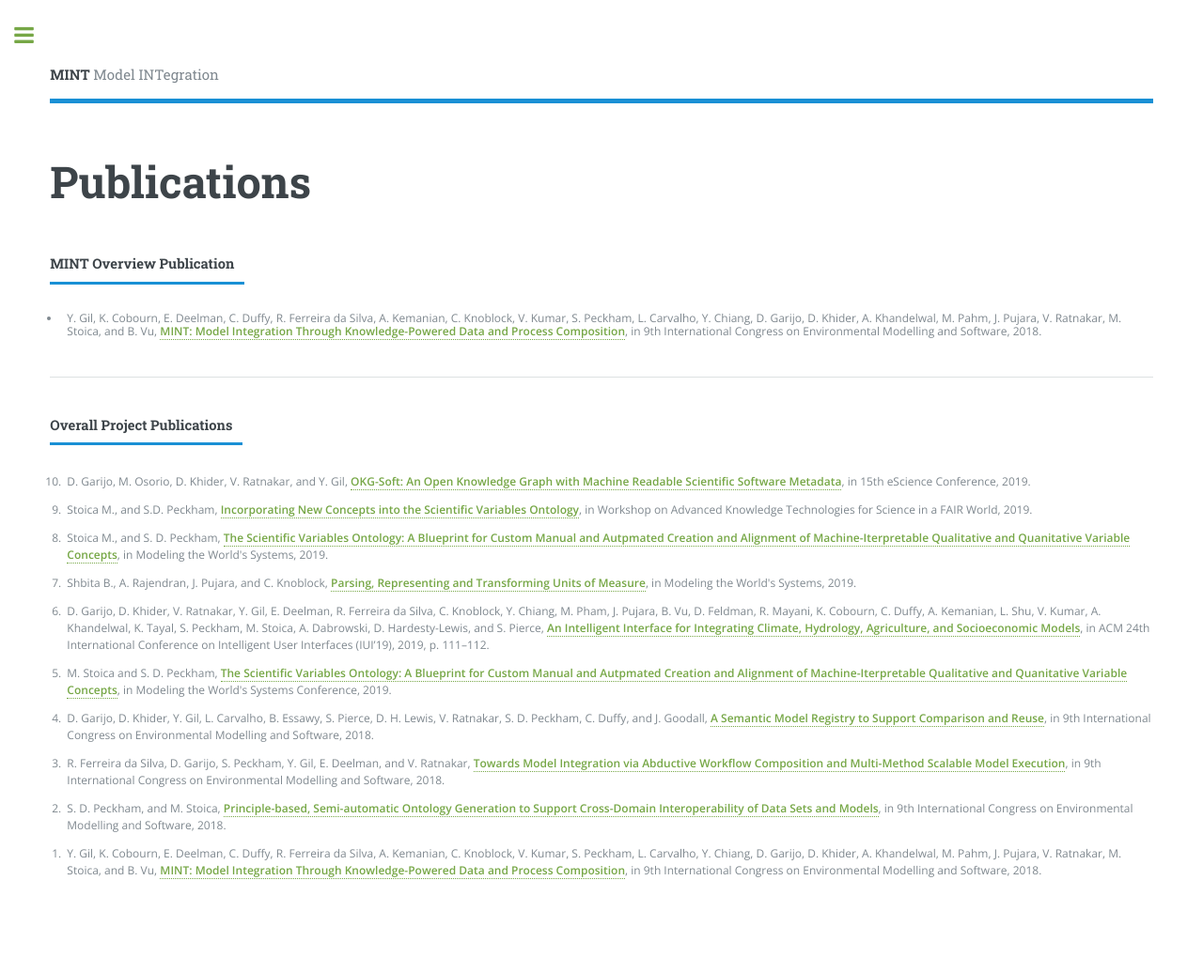
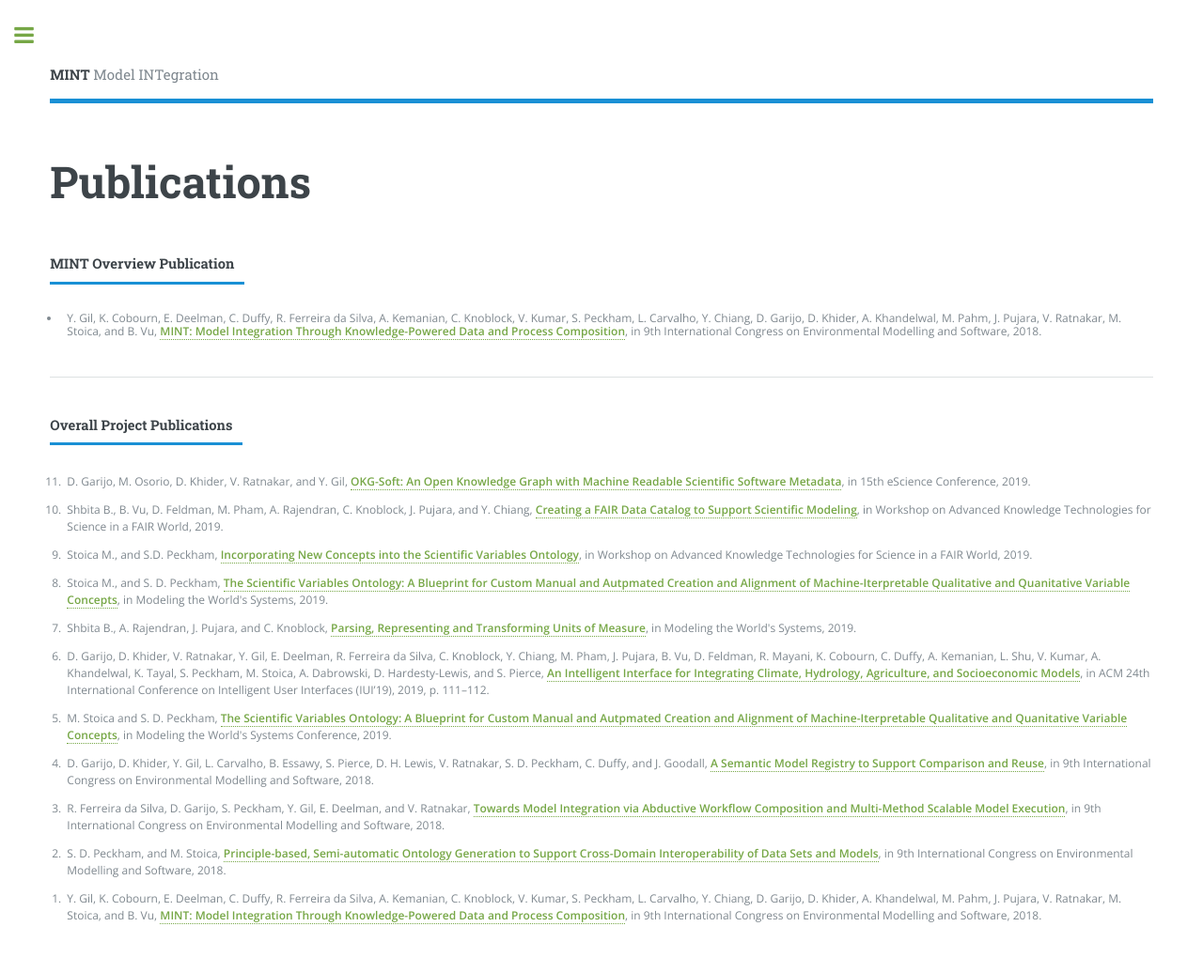
Before and after one commit to KnowledgeCaptureAndDiscovery/MINT, a Jekyll site: the page built from publications.html, in a window 1280 px wide. Shown: the whole page at 94% size. Built offline with Jekyll 4.4.1, drawn with Linux system fonts in a browser that asks for light colours; before the commit the page ends 988 px from its top, so only the background shows below that.

Commit message:
Added Data-Catalog publication from AKTS (eScience19)

```diff
--- a/_data/publications.yml
+++ b/_data/publications.yml
@@ -2,6 +2,11 @@
   authors: "D. Garijo, M. Osorio, D. Khider, V. Ratnakar, and Y. Gil"
   link: "/assets/publications/garijo-etal-escience19.pdf"
   description: "15th eScience Conference, 2019"
+
+- title: "Creating a FAIR Data Catalog to Support Scientific Modeling"
+  authors: "Shbita B., B. Vu, D. Feldman, M. Pham, A. Rajendran, C. Knoblock, J. Pujara, and Y. Chiang"
+  link: "/assets/publications/shbita-etal-escience19.pdf"
+  description: "Workshop on Advanced Knowledge Technologies for Science in a FAIR World, 2019"
 
 - title: "Incorporating New Concepts into the Scientific Variables Ontology"
   authors: "Stoica M., and S.D. Peckham"
```
Also changed, not shown: 1 other file.
